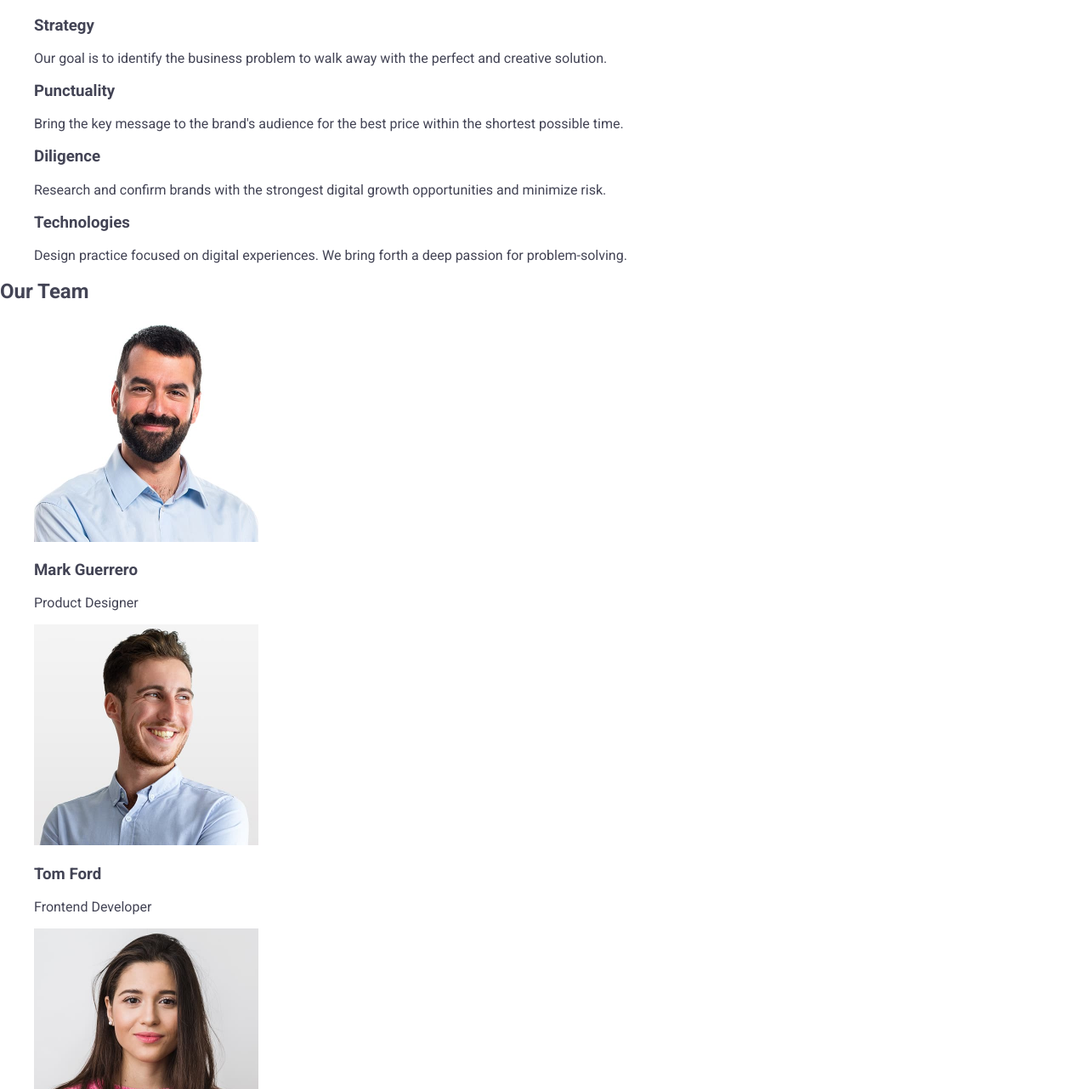
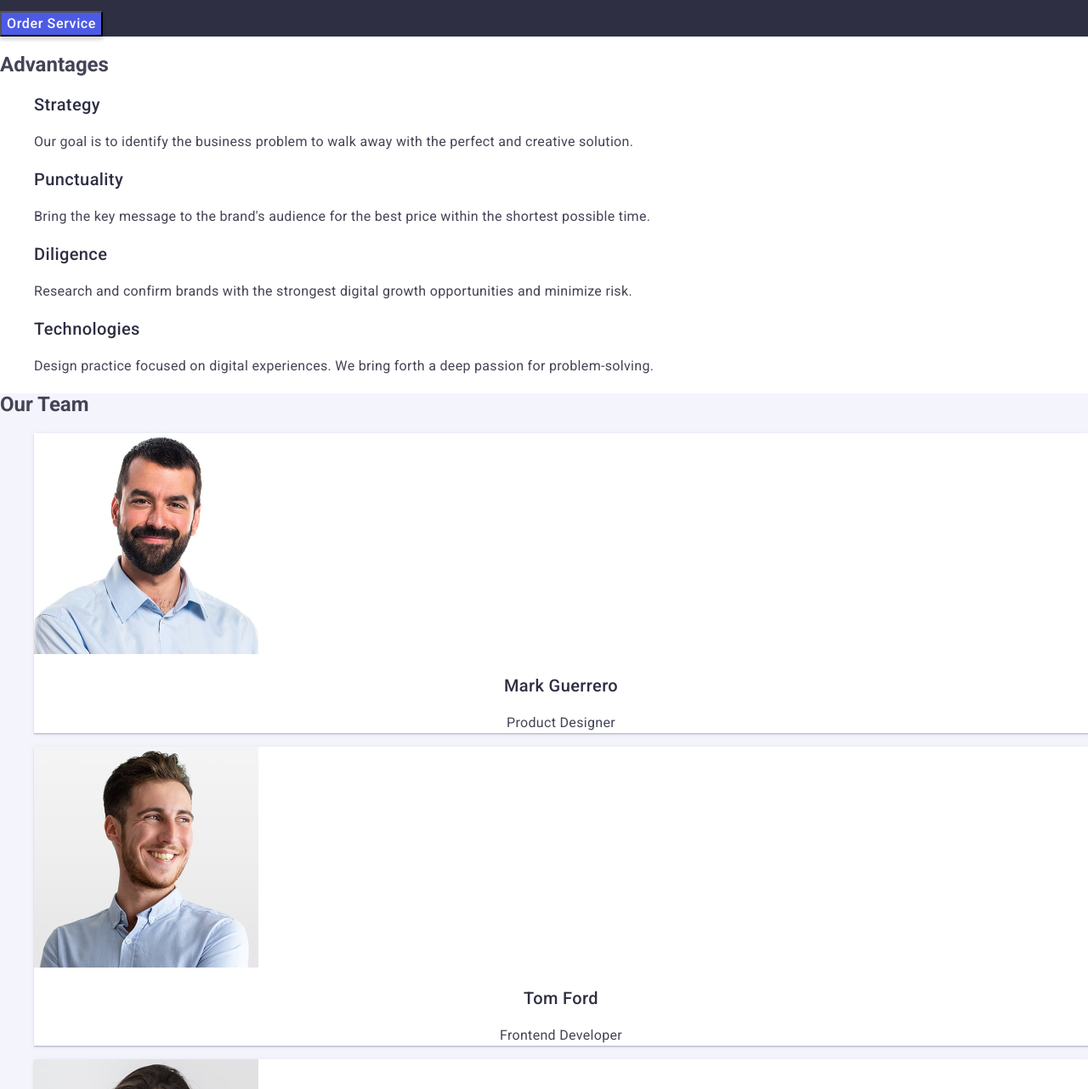
Before and after one commit to Alona-Volvach/goit-markup-hw-02, a plain HTML site: page index.html in a window 1280 px wide. Shown: the part 313-1595 px from the top of the page at 85% size. Drawn offline with nearby package versions, Linux system fonts and the light colour scheme.

Commit message:
add initial files

```diff
--- a/css/style.css
+++ b/css/style.css
@@ -58,3 +58,68 @@ footer {
   letter-spacing: 0.02em;
   color: #f4f4fd;
 }
+.section-main-hero {
+  background-color: #2e2f42;
+}
+.tittle-hero {
+  font-weight: 700;
+  font-size: 56px;
+  line-height: 1.07;
+  letter-spacing: 0.02em;
+  text-align: center;
+  color: #fff;
+}
+.button-hero {
+  box-shadow: 0 4px 4px 0 rgba(0, 0, 0, 0.15);
+  background-color: #4d5ae5;
+}
+.button-hero:hover,
+.button-hero:focus {
+  box-shadow: 0 4px 4px 0 rgba(0, 0, 0, 0.15);
+  background-color: #404bbf;
+}
+.button-hero-part {
+  font-weight: 500;
+  font-size: 16px;
+  line-height: 1.5;
+  letter-spacing: 0.04em;
+  color: #fff;
+}
+.subtitle-advantages {
+  font-weight: 500;
+  font-size: 20px;
+  line-height: 1.2;
+  letter-spacing: 0.02em;
+  color: #2e2f42;
+}
+.advatades-text {
+  font-weight: 400;
+  font-size: 16px;
+  line-height: 1.5;
+  letter-spacing: 0.02em;
+  color: #434455;
+}
+.section-main-teamcard {
+  background-color: #f4f4fd;
+}
+.teamcard-item {
+  box-shadow: 0 2px 1px 0 rgba(46, 47, 66, 0.08),
+    0 1px 1px 0 rgba(46, 47, 66, 0.16), 0 1px 6px 0 rgba(46, 47, 66, 0.08);
+  background-color: #fff;
+}
+.subtitle-teamcard {
+  font-weight: 500;
+  font-size: 20px;
+  line-height: 1.2;
+  letter-spacing: 0.02em;
+  text-align: center;
+  color: #2e2f42;
+}
+.teamcard-text {
+  font-weight: 400;
+  font-size: 16px;
+  line-height: 1.5;
+  letter-spacing: 0.02em;
+  text-align: center;
+  color: #434455;
+}
--- a/index.html
+++ b/index.html
@@ -52,63 +52,132 @@
     <main class="page-main">
       <section class="section-main-hero">
         <h1 class="tittle-hero">Effective Solutions for Your Business</h1>
-        <button type="button">Order Service</button>
+        <button class="button-hero" type="button">
+          <span class="button-hero-part">Order Service</span>
+        </button>
       </section>
-      <section>
-        <h2>Advantages</h2>
-        <ul>
-          <li>
-            <h3>Strategy</h3>
-            <p>
+      <section class="section-main-advantages">
+        <h2 class="tittle-advantages">Advantages</h2>
+        <ul class="advantages-list">
+          <li class="advantages-item">
+            <h3 class="subtitle-advantages">Strategy</h3>
+            <p class="advatades-text">
               Our goal is to identify the business problem to walk away with the
               perfect and creative solution.
             </p>
           </li>
-          <li>
-            <h3>Punctuality</h3>
-            <p>
+          <li class="advantages-item">
+            <h3 class="subtitle-advantages">Punctuality</h3>
+            <p class="advatades-text">
               Bring the key message to the brand's audience for the best price
               within the shortest possible time.
             </p>
           </li>
-          <li>
-            <h3>Diligence</h3>
-            <p>
+          <li class="advantages-item">
+            <h3 class="subtitle-advantages">Diligence</h3>
+            <p class="advatades-text">
               Research and confirm brands with the strongest digital growth
               opportunities and minimize risk.
             </p>
           </li>
-          <li>
-            <h3>Technologies</h3>
-            <p>
+          <li class="advantages-item">
+            <h3 class="subtitle-advantages">Technologies</h3>
+            <p class="advatades-text">
               Design practice focused on digital experiences. We bring forth a
               deep passion for problem-solving.
             </p>
           </li>
         </ul>
       </section>
+      <section class="section-main-teamcard">
+        <h2 class="title-teamcard">Our Team</h2>
+        <ul class="teamcard-list">
+          <li class="teamcard-item">
+            <img
+              class="teamcard-img"
+              src="./images/img-1.jpg"
+              alt="Mark Guerrero"
+              width="264"
+            />
+            <h3 class="subtitle-teamcard">Mark Guerrero</h3>
+            <p class="teamcard-text">Product Designer</p>
+          </li>
+          <li class="teamcard-item">
+            <img
+              class="teamcard-img"
+              src="./images/img-2.jpg"
+              alt="Tom Ford"
+              width="264"
+            />
+            <h3 class="subtitle-teamcard">Tom Ford</h3>
+            <p class="teamcard-text">Frontend Developer</p>
+          </li>
+          <li class="teamcard-item">
+            <img
+              class="teamcard-img"
+              src="./images/img-3.jpg"
+              alt="Camila Garcia"
+              width="264"
+            />
+            <h3 class="subtitle-teamcard">Camila Garcia</h3>
+            <p class="teamcard-text">Marketing</p>
+          </li>
+          <li class="teamcard-item">
+            <img
+              class="teamcard-img"
+              src="./images/img-4.jpg"
+              alt="Daniel Wilson"
+              width="264"
+            />
+            <h3 class="subtitle-teamcard">Daniel Wilson</h3>
+            <p class="teamcard-text">UI Designer</p>
+          </li>
+        </ul>
+      </section>
       <section>
-        <h2>Our Team</h2>
+        <h2>Our Portfolio</h2>
         <ul>
           <li>
-            <img src="./images/img-1.jpg" alt="Mark Guerrero" width="264" />
-            <h3>Mark Guerrero</h3>
-            <p>Product Designer</p>
+            <img src="./images/portfolio/banking-app.jpg" alt="Banking App" />
+            <h3>Banking App</h3>
+            <p>App</p>
           </li>
           <li>
-            <img src="./images/img-2.jpg" alt="Tom Ford" width="264" />
-            <h3>Tom Ford</h3>
-            <p>Frontend Developer</p>
-          </li>
-          <li>
-            <img src="./images/img-3.jpg" alt="Camila Garcia" width="264" />
-            <h3>Camila Garcia</h3>
+            <img
+              src="./images/portfolio/cashless-payment.jpg"
+              alt="Cashless Payment"
+            />
+            <h3>Cashless Payment</h3>
             <p>Marketing</p>
           </li>
           <li>
-            <img src="./images/img-4.jpg" alt="Daniel Wilson" width="264" />
-            <h3>Daniel Wilson</h3>
-            <p>UI Designer</p>
+            <img
+              src="./images/portfolio/meditaion-app.jpg"
+              alt="Meditation App"
+            />
+            <h3>Meditation App</h3>
+            <p>App</p>
+          </li>
+          <li>
+            <img src="./images/portfolio/taxi-service.jpg" alt="Taxi Service" />
+            <h3>Taxi Service</h3>
+            <p>Marketing</p>
+          </li>
+          <li>
+            <img
+              src="./images/portfolio/screen-illustrations.jpg"
+              alt="Screen Illustrations"
+            />
+            <h3>Screen Illustrations</h3>
+            <p>Design</p>
+          </li>
+          <li>
+            <img
+              src="./images/portfolio/online-courses.jpg"
+              alt="Online Courses"
+            />
+            <h3>Online Courses</h3>
+            <p>Marketing</p>
           </li>
         </ul>
       </section>
```
Also changed, not shown: images/portfolio/banking-app.jpg (added), images/portfolio/cashless-payment.jpg (added), images/portfolio/meditaion-app.jpg (added), images/portfolio/online-courses.jpg (added), images/portfolio/screen-illustrations.jpg (added), images/portfolio/taxi-service.jpg (added).
